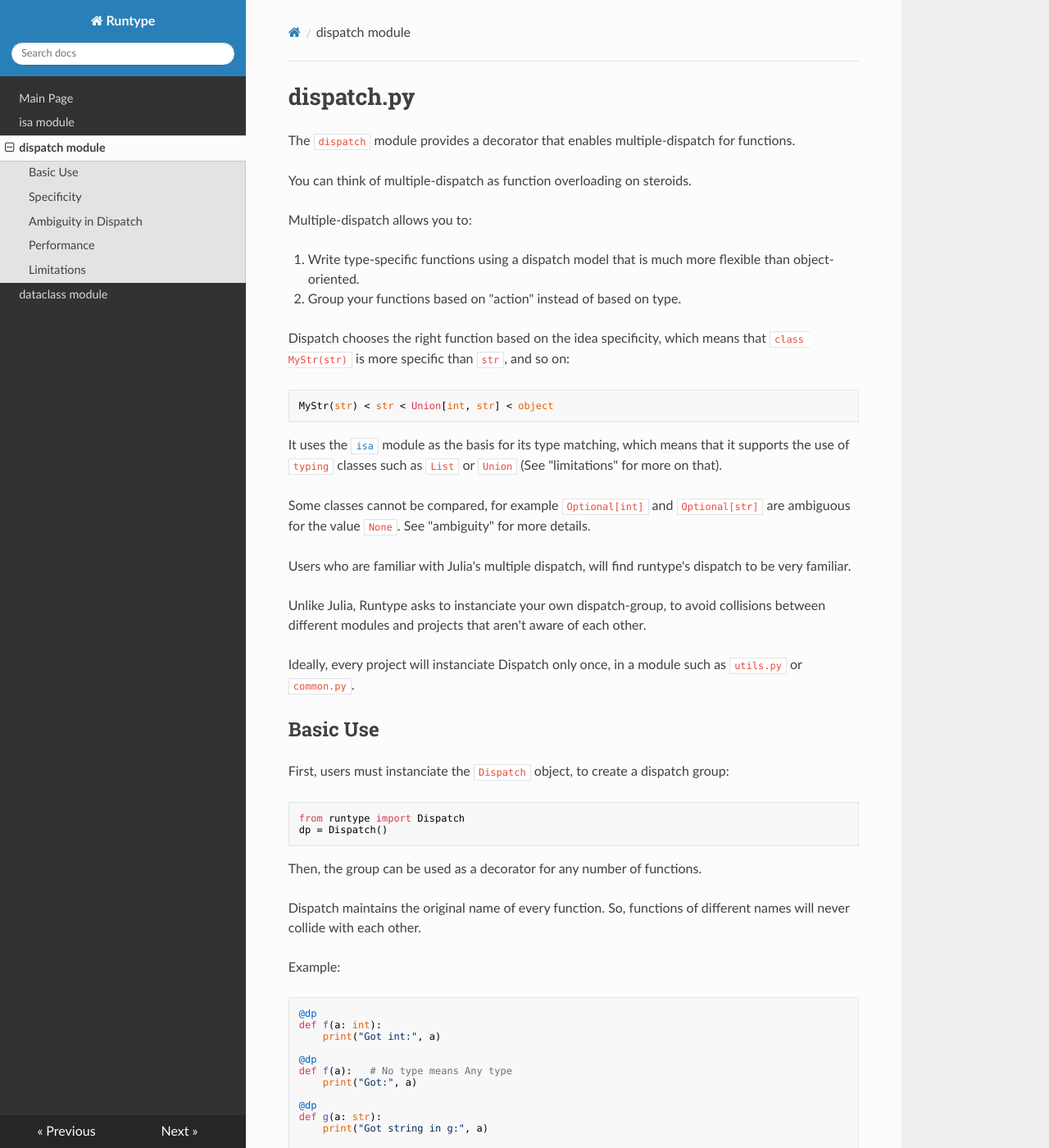
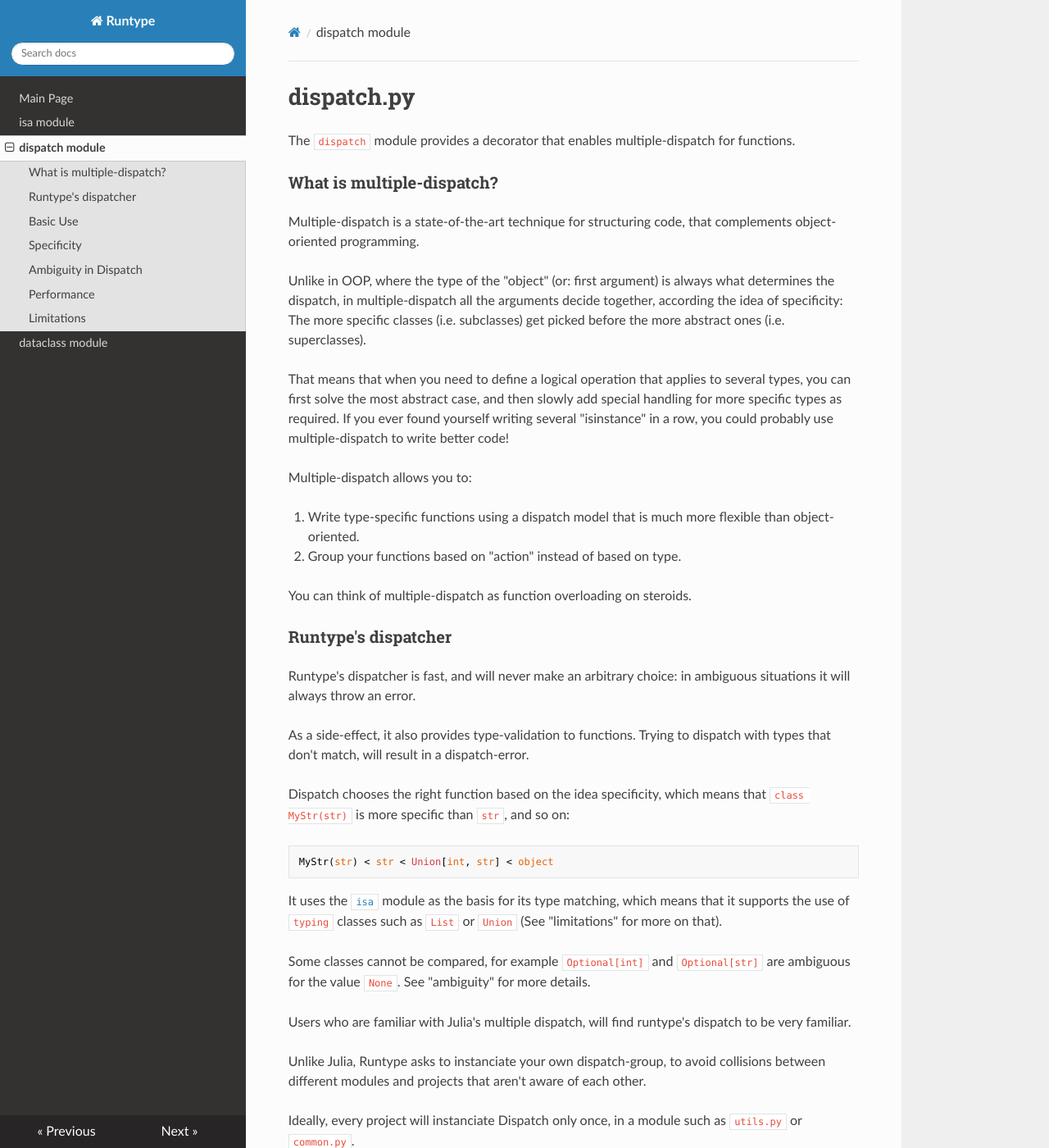
Before and after one commit to erezsh/runtype, an MkDocs documentation site: the page built from docs/dispatch.md, in a window 1280 px wide and 1400 px high. Shown: the whole window at 82% size. Built offline with MkDocs 1.6.1, drawn with Linux system fonts in a browser that asks for light colours; nearby versions of some CDN libraries.

Commit message:
Improved docs

```diff
--- a/docs/dispatch.md
+++ b/docs/dispatch.md
@@ -2,13 +2,27 @@
 
 The `dispatch` module provides a decorator that enables multiple-dispatch for functions.
 
-You can think of multiple-dispatch as function overloading on steroids.
+### What is multiple-dispatch?
+
+Multiple-dispatch is a state-of-the-art technique for structuring code, that complements object-oriented programming.
+
+Unlike in OOP, where the type of the "object" (or: first argument) is always what determines the dispatch, in multiple-dispatch all the arguments decide together, according the idea of specificity: The more specific classes (i.e. subclasses) get picked before the more abstract ones (i.e. superclasses).
+
+That means that when you need to define a logical operation that applies to several types, you can first solve the most abstract case, and then slowly add special handling for more specific types as required. If you ever found yourself writing several "isinstance" in a row, you could probably use multiple-dispatch to write better code!
 
 Multiple-dispatch allows you to:
 
 1. Write type-specific functions using a dispatch model that is much more flexible than object-oriented.
 
 2. Group your functions based on "action" instead of based on type.
+
+You can think of multiple-dispatch as function overloading on steroids.
+
+### Runtype's dispatcher
+
+Runtype's dispatcher is fast, and will never make an arbitrary choice: in ambiguous situations it will always throw an error.
+
+As a side-effect, it also provides type-validation to functions. Trying to dispatch with types that don't match, will result in a dispatch-error.
 
 Dispatch chooses the right function based on the idea specificity, which means that `class MyStr(str)` is more specific than `str`, and so on:
 
@@ -23,7 +37,6 @@
 Unlike Julia, Runtype asks to instanciate your own dispatch-group, to avoid collisions between different modules and projects that aren't aware of each other.
 
 Ideally, every project will instanciate Dispatch only once, in a module such as `utils.py` or `common.py`.
-
 
 ## Basic Use
 
```
Also changed, not shown: docs/dataclass.md (+1 -1 lines), docs/isa.md (+3 -1 lines).
